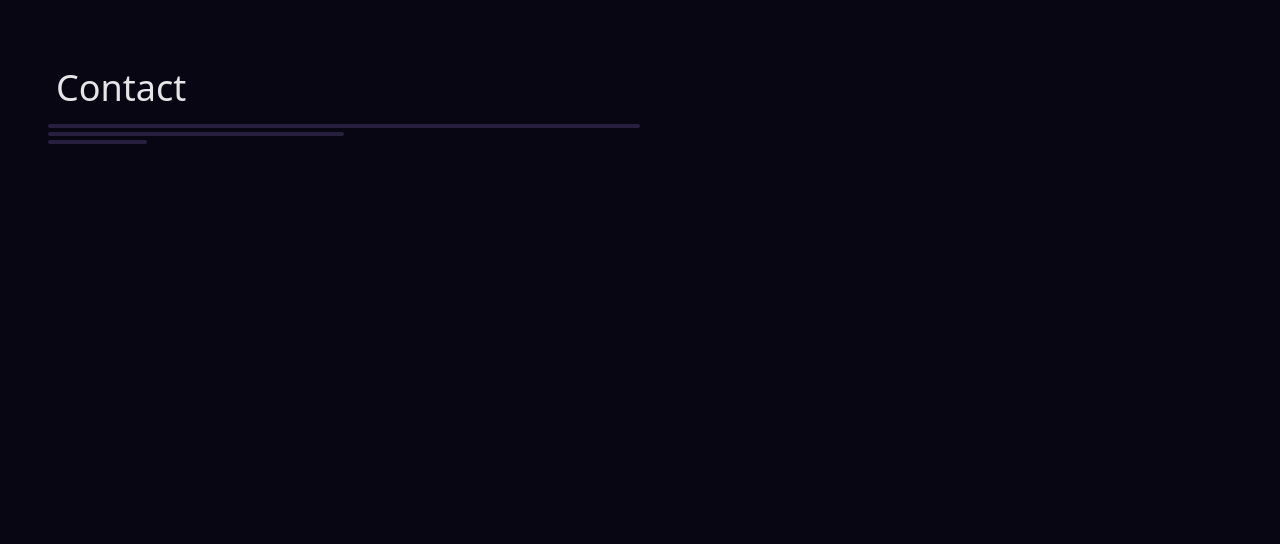
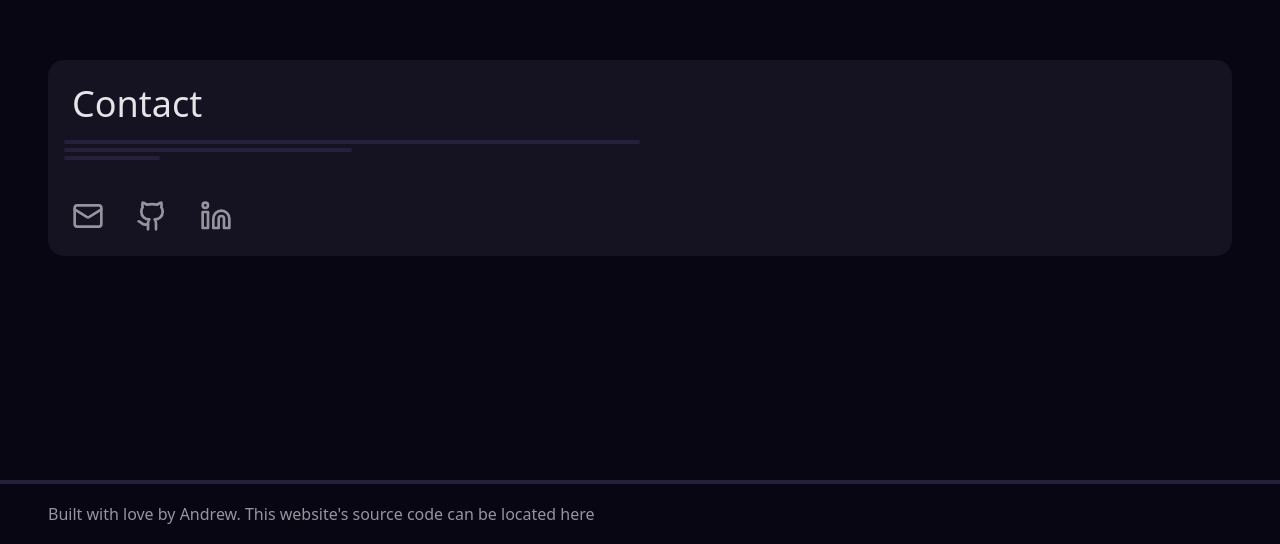
Before and after one commit to andrew-holligan/Portfolio, a React (Vite) app in the folder client/: page / in a window 1280 px wide. Shown: the part 4666-5210 px from the top of the page. Before the commit the page ends 5034 px from the top, so only its background shows below. Built offline with nearby package versions, Linux system fonts and the light colour scheme.

Commit message:
feat: contact + footer

```diff
--- a/client/src/App.tsx
+++ b/client/src/App.tsx
@@ -5,6 +5,7 @@ import About from "./views/about/About";
 import Projects from "./views/projects/Projects";
 import Journey from "./views/journey/Journey";
 import Contact from "./views/contact/Contact";
+import Footer from "./components/footer/Footer";
 
 function AppContent() {
   return (
@@ -17,6 +18,8 @@ function AppContent() {
         <Journey />
         <Contact />
       </main>
+
+      <Footer />
     </>
   );
 }
--- /dev/null
+++ b/client/src/components/footer/Footer.tsx
@@ -0,0 +1,17 @@
+function Footer() {
+  return (
+    <footer className="flex h-16 items-center border-t-4 border-border px-12">
+      <p className="text-muted-foreground">
+        Built with love by Andrew. This website's source code can be located{" "}
+        <a
+          href="https://github.com/andrew-holligan/Portfolio"
+          className="font-medium text-muted-foreground transition-colors hover:text-foreground"
+        >
+          here
+        </a>
+      </p>
+    </footer>
+  );
+}
+
+export default Footer;
--- a/client/src/views/contact/Contact.tsx
+++ b/client/src/views/contact/Contact.tsx
@@ -1,9 +1,40 @@
+import { Mail, Github, Linkedin } from "lucide-react";
+
 import Heading from "../../components/heading/Heading";
 
 function Contact() {
   return (
     <section id="contact" className="my-32 flex flex-col gap-12 px-12 py-24">
-      <Heading title={"Contact"} />
+      <div className="space-y-8 rounded-2xl bg-secondary p-4">
+        <Heading title={"Contact"} />
+
+        <ul className="flex flex-wrap gap-8 p-2">
+          <li>
+            <a
+              href="mailto:andrew@andrewholligan.co.uk"
+              className="text-muted-foreground transition-colors hover:text-foreground"
+            >
+              <Mail size={32} />
+            </a>
+          </li>
+          <li>
+            <a
+              href="https://github.com/andrew-holligan"
+              className="text-muted-foreground transition-colors hover:text-foreground"
+            >
+              <Github size={32} />
+            </a>
+          </li>
+          <li>
+            <a
+              href="https://linkedin.com/in/andrewholligan"
+              className="text-muted-foreground transition-colors hover:text-foreground"
+            >
+              <Linkedin size={32} />
+            </a>
+          </li>
+        </ul>
+      </div>
     </section>
   );
 }
```
